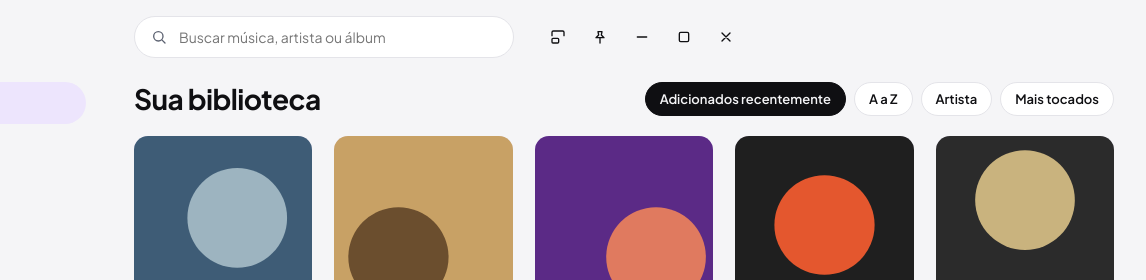
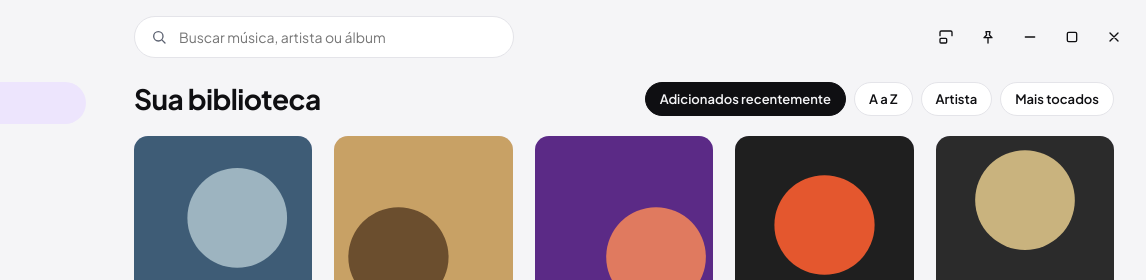
Before and after one commit to paulocmarinho/sleeve, a plain HTML site: page src/web/index.html in a window 1280 px wide. Shown: the top 280 px of the page, 134-1280 px from the left. Drawn offline with Linux system fonts and the light colour scheme.

Commit message:
Corrige os botões da janela fora do lugar (0.7.1)
O botão de atualização, mesmo escondido, tirava a margem automática
dos botões de minimizar, maximizar e fechar, que ficavam colados na busca.

Co-Authored-By: Claude Opus 5.5 <noreply@anthropic.com>
Claude-Session: https://claude.ai/code/session_01Fg97ZnUTmgW24ySAABTKPn

```diff
--- a/src/web/estilo.css
+++ b/src/web/estilo.css
@@ -122,7 +122,7 @@ svg { fill: none; stroke: currentColor; stroke-width: 2; stroke-linecap: round;
   margin-left: auto; height: 34px; padding: 0 14px; border: 0; border-radius: 99px;
   background: var(--brand-violet); color: var(--on-brand); font-size: 13px; font-weight: 700;
 }
-.update-chip + .win-buttons { margin-left: 8px; }
+.update-chip:not([hidden]) + .win-buttons { margin-left: 8px; }
 .win { width: 40px; height: 36px; border: 0; border-radius: 10px; background: transparent; display: grid; place-items: center; color: var(--ink); }
 .win svg { width: 16px; height: 16px; }
 .win:hover { background: var(--hover-strong); }
```
Also changed, not shown: 1 other file.
